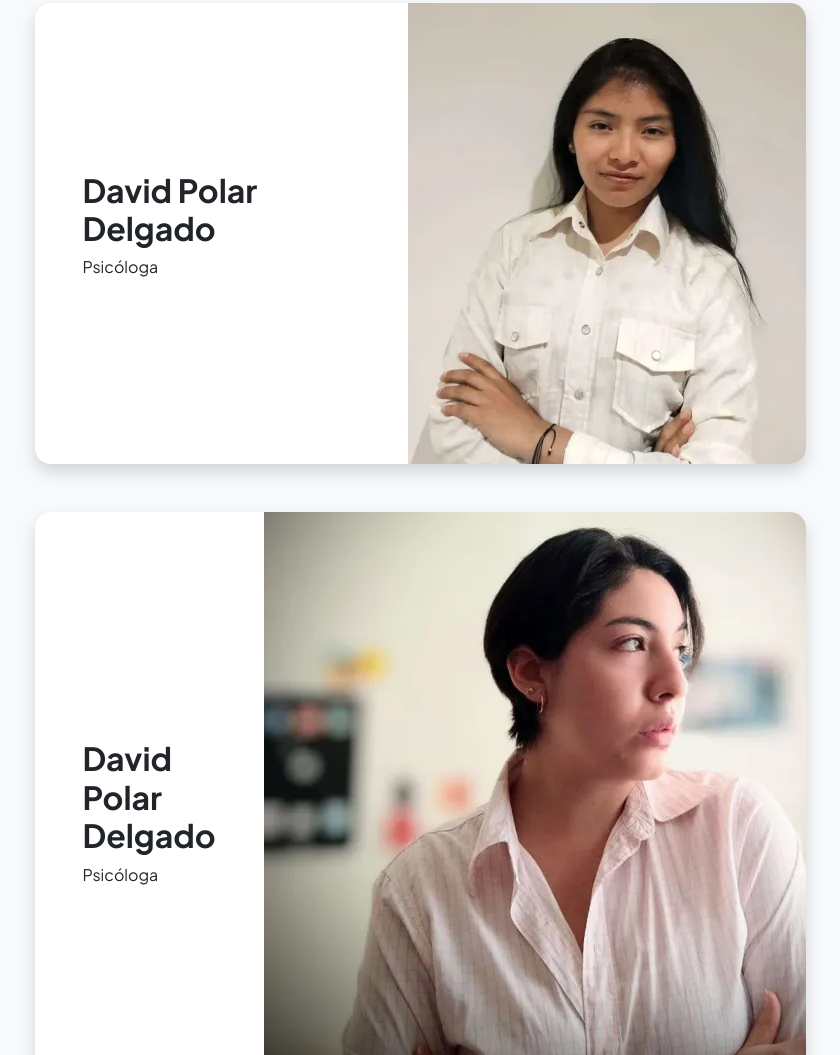
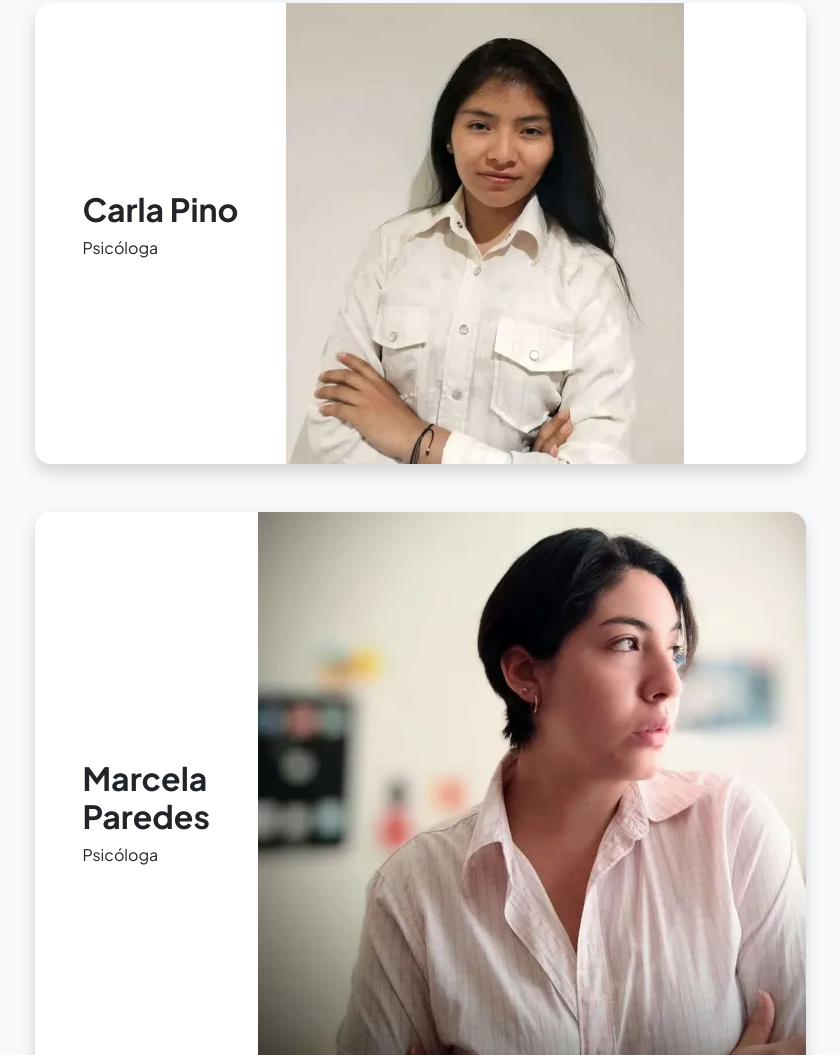
Before and after one commit to mindwellsolutionss/mindwellsolutionss, a plain HTML site: page nuestro_equipo.html in a window 1280 px wide. Shown: the part 991-2046 px from the top of the page, without its empty margins (220-1060 px from the left). Drawn offline with nearby package versions, Linux system fonts and the light colour scheme.

Commit message:
Update nuestro_equipo.html

```diff
--- a/nuestro_equipo.html
+++ b/nuestro_equipo.html
@@ -79,7 +79,7 @@
                             <div class="card-body p-0">
                                 <div class="d-flex align-items-center">
                                     <div class="p-5">
-                                        <h2 class="fw-bolder">David Polar Delgado</h2>
+                                        <h2 class="fw-bolder">Carla Pino</h2>
                                         <p>Psicóloga</p>
                                     </div>
                                     <img class="img-fluid" src="assets/psicologo3.webp" alt="..." />
@@ -91,7 +91,7 @@
                             <div class="card-body p-0">
                                 <div class="d-flex align-items-center">
                                     <div class="p-5">
-                                        <h2 class="fw-bolder">David Polar Delgado</h2>
+                                        <h2 class="fw-bolder">Marcela Paredes</h2>
                                         <p>Psicóloga</p>
                                     </div>
                                     <img class="img-fluid" src="assets/psicologo4.webp" alt="..." />
```
